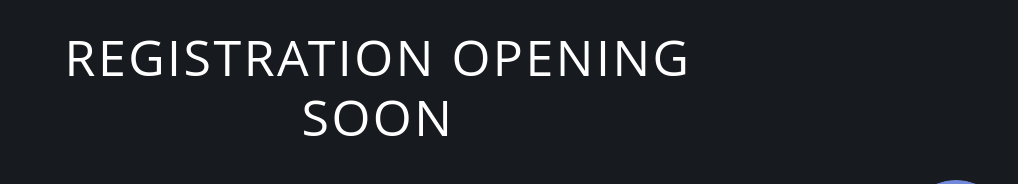
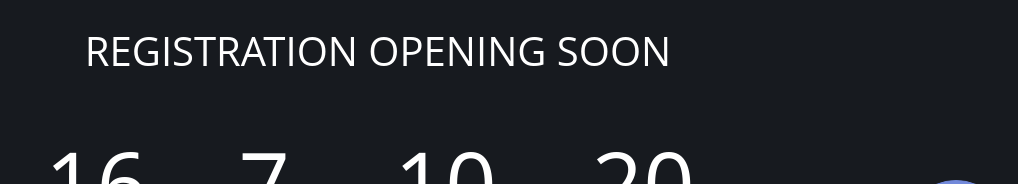
Before and after one commit to CyberCitizen01/minictf-site, a plain HTML site: page index.html in a window 1280 px wide. Shown: the part 506-690 px from the top of the page, without its empty margins (262-1280 px from the left). Drawn offline with nearby package versions, Linux system fonts and the light colour scheme.

Commit message:
Modified Registration line font

```diff
--- a/index.html
+++ b/index.html
@@ -42,7 +42,7 @@
             <br>
 
             <div class="container">
-                <h1 id="headline">Registration opening soon</h1>
+                <h2 id="headline">REGISTRATION OPENING SOON</h2>
                 <div id="countdown">
                     <div>
                         <li><span id="days"></span>days</li>
```
